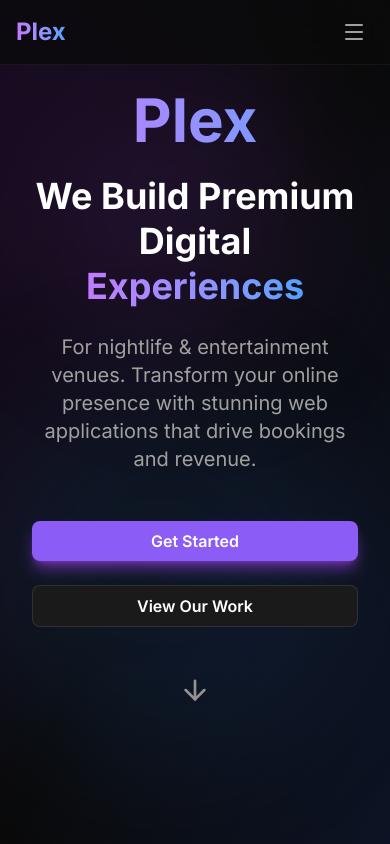
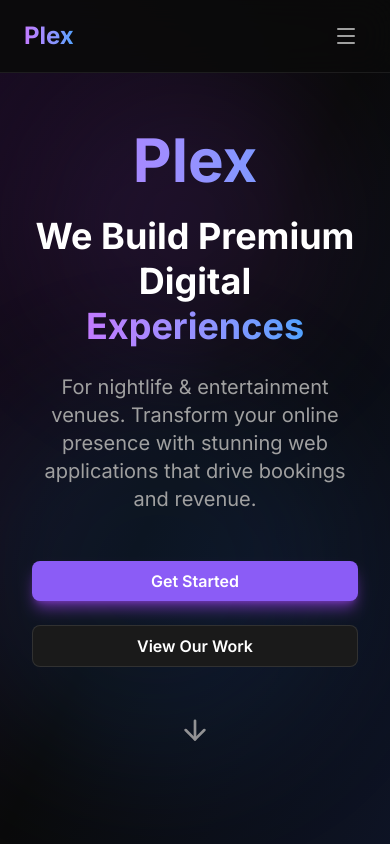
Before and after one commit to Yury-Soika/plex, a Next.js app: page / in a window 390 px wide. Shown: the top 844 px of the page. Built offline with nearby package versions, Linux system fonts and the light colour scheme.

Commit message:
Fix navbar: remove fixed height for truly static behavior
- Remove fixed h-20 height from navbar
- Use natural py-4 padding instead
- Remove all Framer Motion animations from mobile menu
- Navbar now behaves identically on mobile and desktop
- No more scroll-induced movement or jumping

```diff
--- a/app/components/Hero.tsx
+++ b/app/components/Hero.tsx
@@ -12,7 +12,10 @@ export default function Hero() {
   };
 
   return (
-    <section className='relative min-h-screen flex items-center justify-center overflow-hidden'>
+    <section
+      className='relative min-h-screen flex items-center justify-center overflow-hidden pt-20'
+      style={{ paddingTop: '80px' }}
+    >
       {/* Background gradient effect */}
       <div className='absolute inset-0 bg-gradient-to-br from-purple-900/20 via-transparent to-blue-900/20' />
 
--- a/app/components/Navbar.tsx
+++ b/app/components/Navbar.tsx
@@ -1,6 +1,5 @@
 'use client';
 
-import { motion } from 'framer-motion';
 import { Menu, X } from 'lucide-react';
 import { useState } from 'react';
 import { getNavigation, getSiteInfo } from '../utils/content';
@@ -17,14 +16,9 @@ export default function Navbar() {
   };
 
   return (
-    <motion.nav
-      className='fixed top-0 left-0 right-0 z-50 bg-background/80 backdrop-blur-lg border-b border-white/5'
-      initial={{ y: -100 }}
-      animate={{ y: 0 }}
-      transition={{ duration: 0.6 }}
-    >
-      <div className='max-w-7xl mx-auto px-4 sm:px-6 lg:px-8'>
-        <div className='flex items-center justify-between h-16'>
+    <nav className='fixed top-0 left-0 right-0 z-50 bg-background/90 backdrop-blur-lg border-b border-white/8'>
+      <div className='max-w-7xl mx-auto px-6 sm:px-6 lg:px-8'>
+        <div className='flex items-center justify-between py-4'>
           {/* Logo */}
           <button
             onClick={() => window.scrollTo({ top: 0, behavior: 'smooth' })}
@@ -63,12 +57,7 @@ export default function Navbar() {
 
         {/* Mobile Menu */}
         {isOpen && (
-          <motion.div
-            className='md:hidden py-4 border-t border-white/5'
-            initial={{ opacity: 0, height: 0 }}
-            animate={{ opacity: 1, height: 'auto' }}
-            exit={{ opacity: 0, height: 0 }}
-          >
+          <div className='md:hidden py-4 border-t border-white/5'>
             <div className='flex flex-col gap-4'>
               {navigation.links.map((link) => (
                 <button
@@ -86,9 +75,9 @@ export default function Navbar() {
                 {navigation.contact}
               </button>
             </div>
-          </motion.div>
+          </div>
         )}
       </div>
-    </motion.nav>
+    </nav>
   );
 }
```
